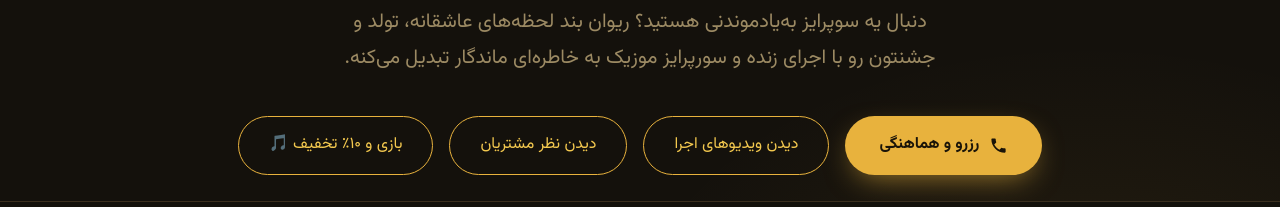
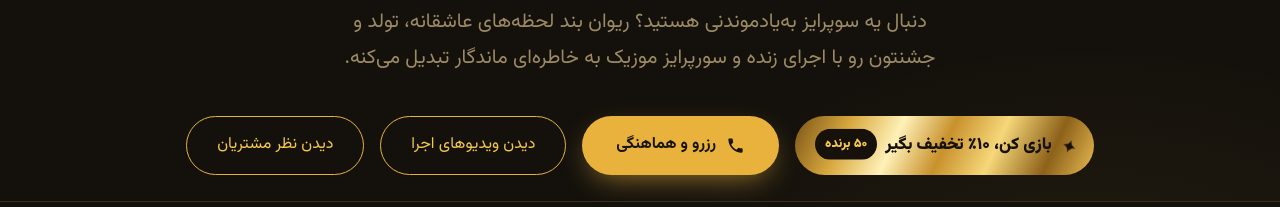
Before and after one commit to aloneeleven3-web/Rivanband-, a plain HTML site: page index.html in a window 1280 px wide. Shown: the part 525-732 px from the top of the page. Drawn offline with Linux system fonts and the light colour scheme.

Commit message:
Add files via upload

```diff
--- a/index.html
+++ b/index.html
@@ -565,6 +565,15 @@
     transition:background .2s, color .2s;
   }
   .btn-ghost:hover{background:var(--gold); color:#1a1408;}
+  .btn-game{position:relative; display:inline-flex; align-items:center; gap:8px; padding:14px 20px; border-radius:50px; white-space:nowrap; max-width:100%; background:linear-gradient(115deg,#7a5316 0%,#d9a93f 18%,#fff1b8 34%,#c8912c 50%,#f6d77a 66%,#8d6119 84%,#e7bb52 100%); color:#16110a; font-weight:900; font-size:1.05rem; text-decoration:none; overflow:hidden; animation:gamePulse 1.8s infinite; transition:transform .2s;}
+  .btn-game:hover{transform:translateY(-3px) scale(1.03);}
+  .btn-game::after{content:""; position:absolute; top:0; left:-75%; width:50%; height:100%; background:linear-gradient(120deg,transparent,rgba(255,255,255,.75),transparent); animation:gameShine 2.6s infinite;}
+  .btn-game .badge{background:#16110a; color:#f4c94f; border-radius:20px; padding:4px 10px; font-size:.8rem; white-space:nowrap; animation:gameBob 1.2s ease-in-out infinite;}
+  .btn-game .spark{display:inline-block; animation:gameSpin 3s linear infinite;}
+  @keyframes gamePulse{0%{box-shadow:0 0 0 0 rgba(244,201,79,.7);} 70%{box-shadow:0 0 0 18px rgba(244,201,79,0);} 100%{box-shadow:0 0 0 0 rgba(244,201,79,0);}}
+  @keyframes gameShine{0%{left:-75%;} 60%,100%{left:125%;}}
+  @keyframes gameBob{0%,100%{transform:translateY(0);} 50%{transform:translateY(-3px);}}
+  @keyframes gameSpin{to{transform:rotate(360deg);}}
   .btn-solid{
     background:var(--gold);
     color:#1a1408;
@@ -1008,13 +1017,13 @@
       <p class="lead">دنبال یه سوپرایز به‌یادموندنی هستید؟ ریوان بند لحظه‌های عاشقانه، تولد و جشنتون رو با اجرای زنده و سورپرایز موزیک به خاطره‌ای ماندگار تبدیل می‌کنه.</p>
 
       <div class="hero-actions">
+        <a class="btn-game" href="game.html"><span class="spark">✦</span> بازی کن، ۱۰٪ تخفیف بگیر <span class="badge">۵۰ برنده</span></a>
         <a class="btn-solid" href="tel:09106109622">
           <svg viewBox="0 0 24 24"><path d="M6.6 10.8c1.4 2.8 3.8 5.1 6.6 6.6l2.2-2.2c.3-.3.7-.4 1-.2 1.1.4 2.3.6 3.6.6.6 0 1 .4 1 1V20c0 .6-.4 1-1 1C10.6 21 3 13.4 3 4c0-.6.4-1 1-1h3.5c.6 0 1 .4 1 1 0 1.2.2 2.4.6 3.6.1.4 0 .8-.3 1L6.6 10.8z"/></svg>
           رزرو و هماهنگی
         </a>
         <a class="btn-ghost" href="#videos">دیدن ویدیوهای اجرا</a>
         <a class="btn-ghost" href="#reviews">دیدن نظر مشتریان</a>
-        <a class="btn-ghost" href="game.html">بازی و ۱۰٪ تخفیف 🎵</a>
       </div>
 
       <svg class="waveform" viewBox="0 0 640 80" aria-hidden="true">
```
